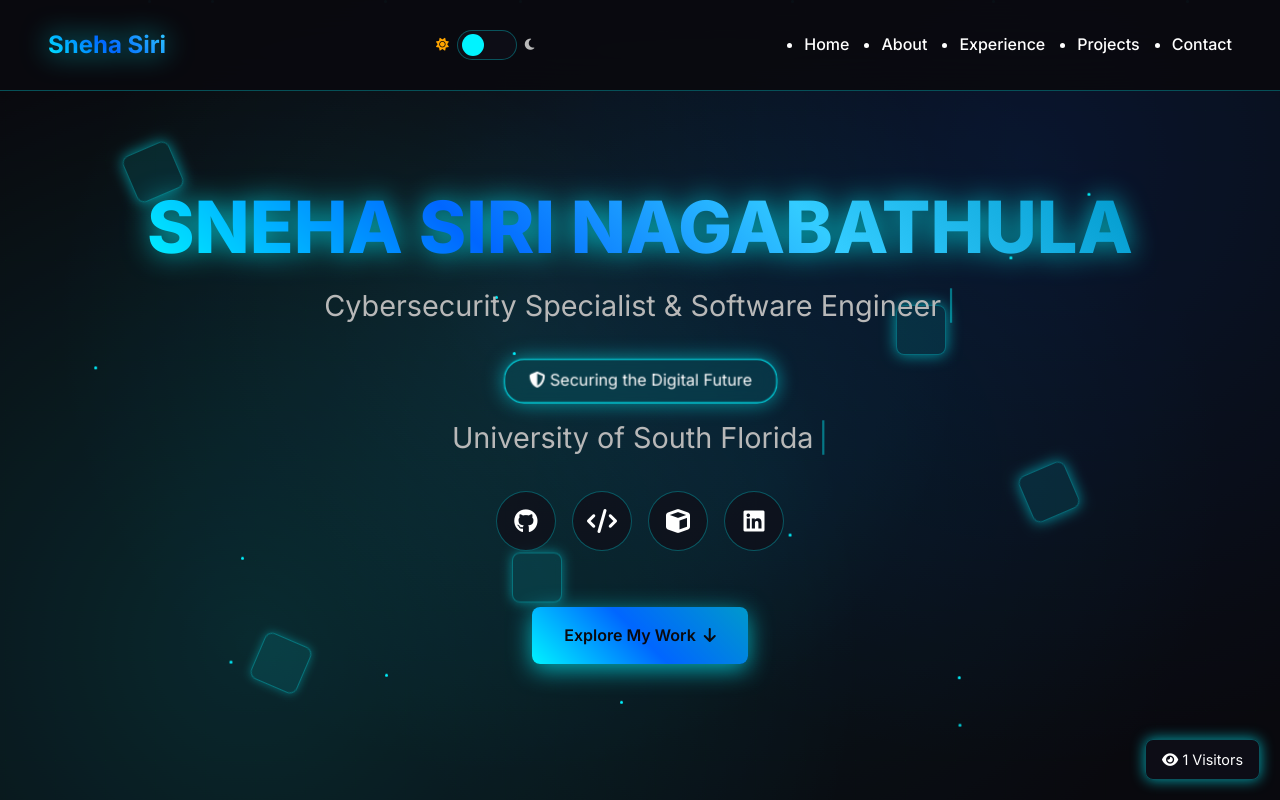
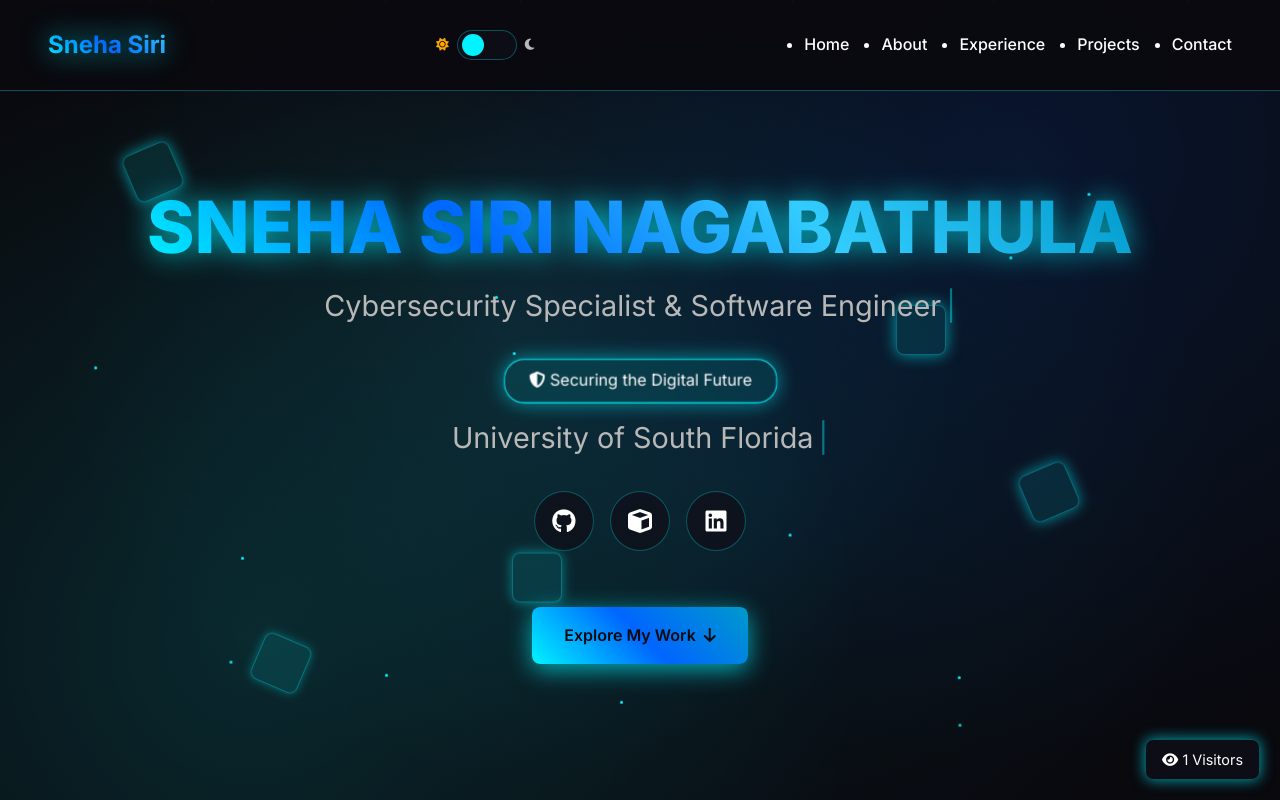
Before and after one commit to sirisneha99/sirisneha99.github.io, a plain HTML site: page index.html in a window 1280 px wide. Shown: the top 800 px of the page. Drawn offline with Linux system fonts and the light colour scheme.

Commit message:
Update index.html

```diff
--- a/index.html
+++ b/index.html
@@ -1234,8 +1234,7 @@
                     <a href="https://github.com/sirisneha99" target="_blank" title="GitHub">
                         <i class="fab fa-github"></i>
                     </a>
-                    <a href="https://leetcode.com/u/nsnehasiri/" target="_blank" title="LeetCode">
-                        <i class="fas fa-code"></i>
+
                     </a>
                     <a href="https://enterprise.hackthebox.com/dashboard" target="_blank" title="Hack The Box">
                         <i class="fas fa-cube"></i>
```
